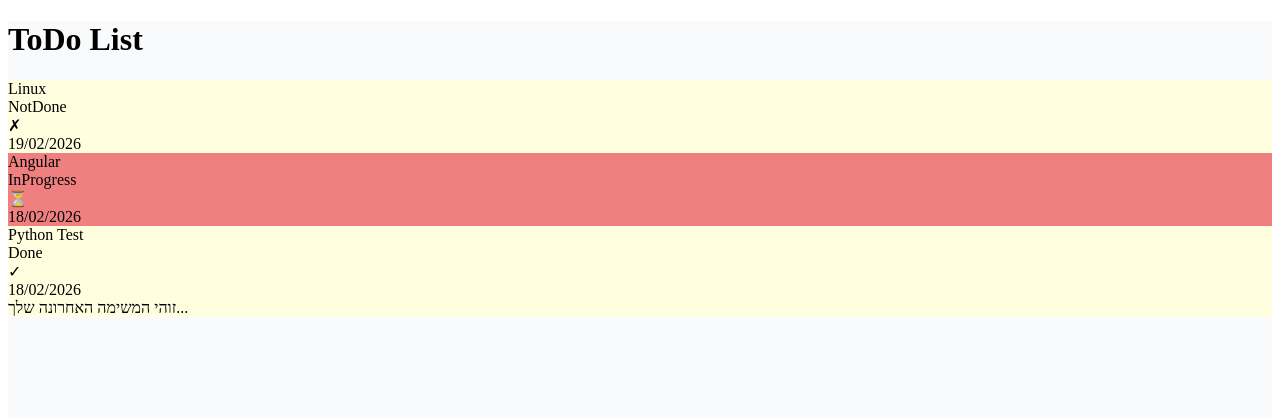
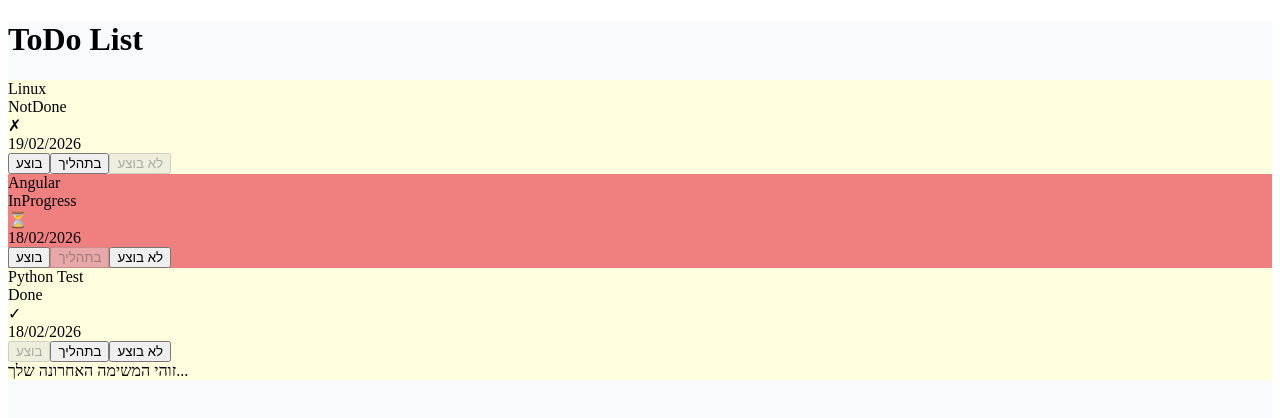
Before and after one commit to TEHILA5/Angular-course2, an Angular app: page / in a window 1280 px wide. Shown: the top 418 px of the page. Built offline with nearby package versions, Linux system fonts and the light colour scheme.

Commit message:
Add 3 status buttons with disabled binding

```diff
--- a/src/app/components/todo-list/todo-list.html
+++ b/src/app/components/todo-list/todo-list.html
@@ -16,6 +16,23 @@
         @case (TodoStatus.InProgress) { <div>⏳</div> }
       }
       <div class="date">{{ todo.date | date:'dd/MM/yyyy' }}</div>
+      <div>
+        <button
+          (click)="updateStatus(todo, TodoStatus.Done)"
+          [disabled]="todo.status === TodoStatus.Done">
+          בוצע
+        </button>
+        <button
+          (click)="updateStatus(todo, TodoStatus.InProgress)"
+          [disabled]="todo.status === TodoStatus.InProgress">
+          בתהליך
+        </button>
+        <button
+          (click)="updateStatus(todo, TodoStatus.NotDone)"
+          [disabled]="todo.status === TodoStatus.NotDone">
+          לא בוצע
+        </button>
+      </div>
       <div>{{ $last ? 'זוהי המשימה האחרונה שלך...' : '' }}</div>
 
     </div>
--- a/src/app/components/todo-list/todo-list.ts
+++ b/src/app/components/todo-list/todo-list.ts
@@ -35,4 +35,7 @@
   isPastDue(date: Date): boolean {
   return date < new Date();
 }
+  updateStatus(todo: Todo, status: TodoStatus): void {
+  todo.status = status;
 }
+}
```
